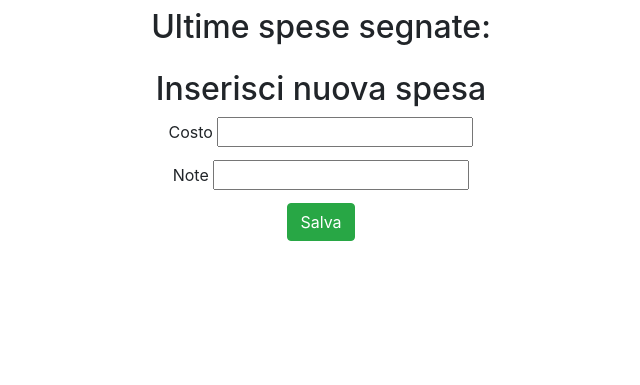
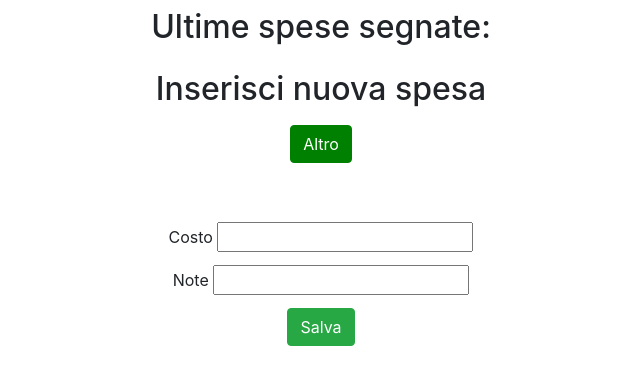
Before and after one commit to henrydekap/spese, a Symfony app: template templates/main/index.html.twig in a window 1280 px wide. Shown: the part 48-433 px from the top of the page, without its empty margins (319-959 px from the left). Run offline with Twig, Linux system fonts and the light colour scheme; the template is opened without the code that fills it, so the values that code supplies are empty; some libraries are stand-ins or nearby versions.

Commit message:
pulsante "Altro" e tipi spese lette dal foglio

```diff
--- a/config/services.yaml
+++ b/config/services.yaml
@@ -6,8 +6,9 @@
 parameters:
     auth_config:  '%kernel.project_dir%/%env(GOOGLE_APPLICATION_CREDENTIALS)%'
     spesetype_file:  '%kernel.project_dir%/spesetype.json'
-    spreadsheet_id:  '168RrRJ4wsdyg0X00AMWel2AQUApJs0YEyzzC_ILLDO4'
-    spreadsheet_range:  'Risposte del modulo 1!A1:G'
+    spreadsheet_id:  '%env(SPREADSHEET_ID)%'
+    spreadsheet_range:  '%env(SPREADSHEET_RANGE)%'
+    spreadsheet_tipispese_range:  '%env(SPREADSHEET_TIPISPESE_RANGE)%'
 
 services:
     # default configuration for services in *this* file
--- a/templates/base.html.twig
+++ b/templates/base.html.twig
@@ -11,6 +11,12 @@
             {
                 background-color: #EE0000;
             }
+
+            .new-spese-type
+            {
+                background-color: green;
+                border-color: green;
+            }
         </style>
     </head>
     <body>
--- a/templates/main/index.html.twig
+++ b/templates/main/index.html.twig
@@ -26,8 +26,17 @@
                         <input class="spesetype" type="radio" required name="spesetype" value="{{ st.name }}" autocomplete="off">{{ st.name }}
                     </label>
                 {% endfor %}
+
+                <!-- Altro -->
+                <label class="btn btn-primary m-2 new-spese-type">
+                    <input class="spesetype" type="radio" required name="spesetype" value="altro" autocomplete="off">Altro
+                </label>
             </div>
-            <div class="col-md-12 text-center" id="add-container">
+            <div class="col-md-12 text-center m-t-2" id="add-container">
+                <fieldset class="mt-2 new-spese-type-field invisible">
+                    <label for="newspesetype">Tipo di Spesa</label>
+                    <input type="text" name="newspesetype">
+                </fieldset>
                 <fieldset class="mt-2">
                     <label for="cost">Costo</label>
                     <input type="number" required min="0" name="cost">
@@ -47,8 +56,19 @@
 
 {% block javascripts %}
 <script type="text/javascript">
-    $(".spesetype").click(function() {
-        $("#add-container").removeClass("invisible");
+    $( document ).ready(function() {
+
+        $(".spesetype").change(function(){
+            if( $(this).is(":checked") ){
+                var val = $(this).val();
+                if (val == "altro") {
+                    $(".new-spese-type-field").removeClass("invisible");
+                } else {
+                    $(".new-spese-type-field").addClass("invisible");
+                }
+            }
+        });
+
     });
 </script>
 {% endblock %}
```
Also changed, not shown: src/Controller/MainController.php (+36 -9 lines), 3 other files.
